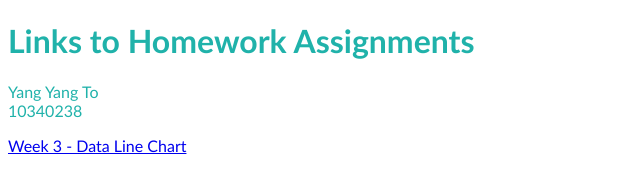
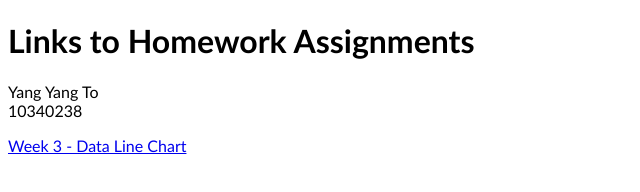
Before and after one commit to yangyangto/Dataprocessing, a plain HTML site: page index.html in a window 1280 px wide. Shown: the whole page, without its empty margins (0-640 px from the left). Drawn offline with Linux system fonts and the light colour scheme.

Commit message:
Update index.html

```diff
--- a/index.html
+++ b/index.html
@@ -7,7 +7,7 @@
 </head>
 
 <body>
-	<font face="calibri" color="lightseagreen">
+	<font face="calibri">
 		<h1> Links to Homework Assignments</h1>
 		<div id="name">Yang Yang To</div>
 		<div id="studentnummer">10340238</div>
```
